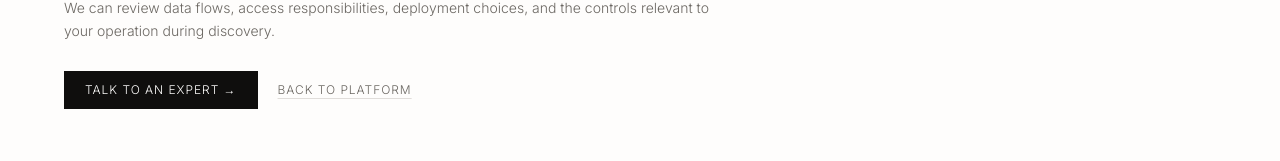
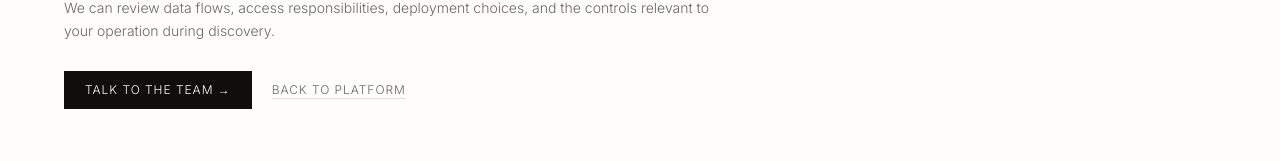
Before and after one commit to vee8899/react-production-, a React (Vite) app: page /security in a window 1280 px wide. Shown: the part 1483-1644 px from the top of the page. Built offline with nearby package versions, Linux system fonts and the light colour scheme; no server answers; a web font is replaced by a local one; what @posthog/react would draw is missing.

Commit message:
fixed security page ui

```diff
--- a/src/pages/SecurityPage.tsx
+++ b/src/pages/SecurityPage.tsx
@@ -95,7 +95,7 @@ export default function SecurityPage() {
                 href={contactHref}
                 className="mt-7 inline-flex border border-primary bg-primary px-5 py-3 text-label font-sans uppercase tracking-[0.08em] text-background transition-colors duration-200 hover:bg-transparent hover:text-primary focus-visible:outline focus-visible:outline-2 focus-visible:outline-offset-4 focus-visible:outline-primary"
               >
-                Talk to an expert &rarr;
+                Talk to the team &rarr;
               </a>
               <Link
                 to="/"
--- a/vite.config.ts
+++ b/vite.config.ts
@@ -7,6 +7,7 @@ import path from 'path';
 const __dirname = path.dirname(fileURLToPath(import.meta.url));
 
 // https://vitejs.dev/config/
+
 export default defineConfig({
     plugins: [plugin(), tailwindcss()],
     resolve: {
```
